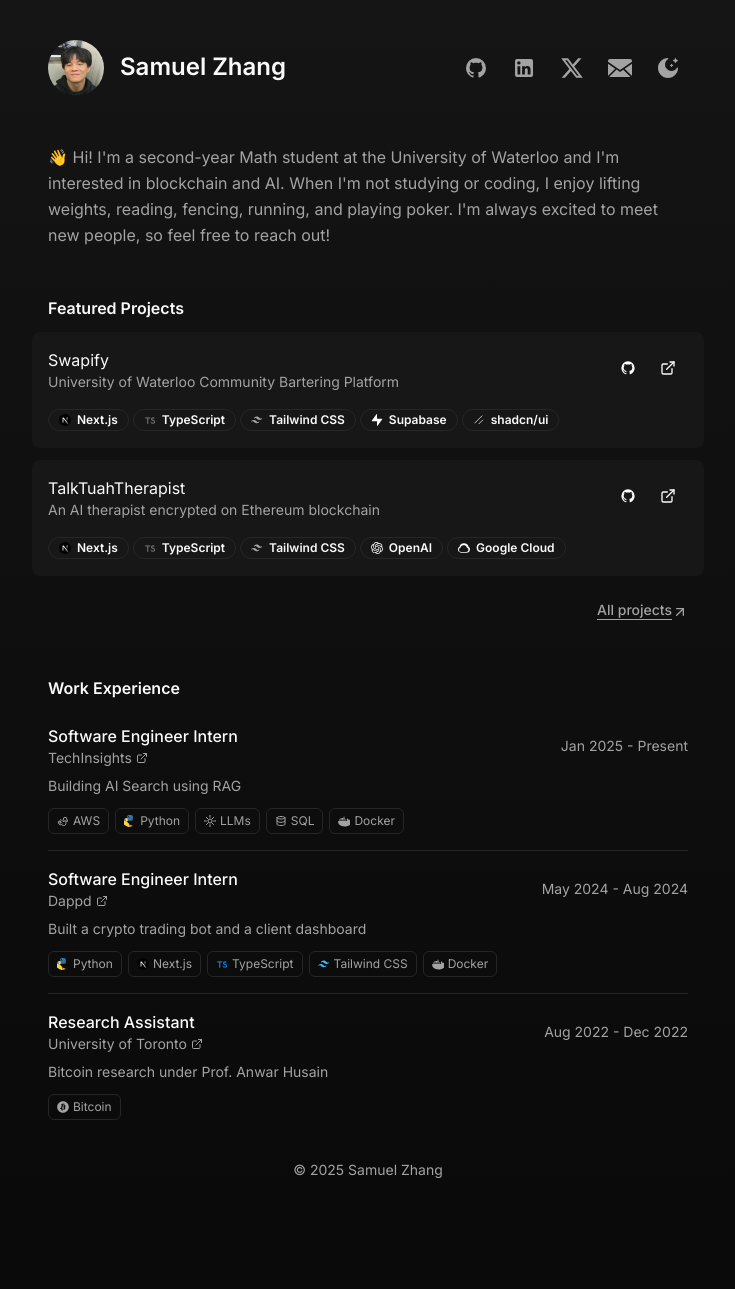
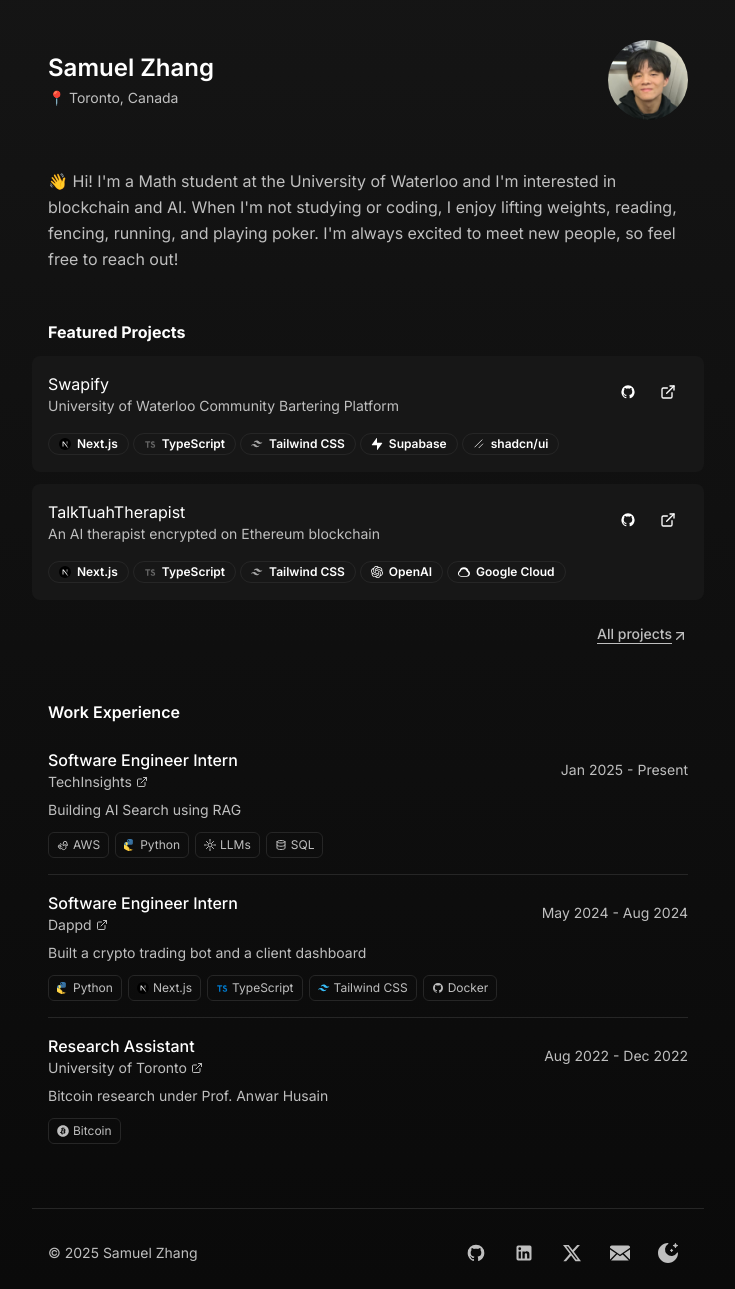
Before and after one commit to SamuelZ12/personal-website, a Next.js app: page / in a window 1280 px wide. Shown: the whole page, without its empty margins (272-1007 px from the left). Before the commit the page ends 1196 px from the top, so only its background shows below. Built offline with nearby package versions, Linux system fonts and the light colour scheme.

Commit message:
Change layout
Darker text, move socials to footer, add location subtitle, smaller name size

```diff
--- a/src/app/globals.css
+++ b/src/app/globals.css
@@ -5,13 +5,13 @@
 @layer base {
     :root {
         --background: 0 0% 100%;
-        --foreground: 0 0% 3.9%;
+        --foreground: 0 0% 0%;
 
         --card: 0 0% 100%;
-        --card-foreground: 0 0% 3.9%;
+        --card-foreground: 0 0% 0%;
 
         --popover: 0 0% 100%;
-        --popover-foreground: 0 0% 3.9%;
+        --popover-foreground: 0 0% 0%;
 
         --primary: 0 0% 9%;
         --primary-foreground: 0 0% 98%;
@@ -20,7 +20,7 @@
         --secondary-foreground: 0 0% 9%;
 
         --muted: 0 0% 96.1%;
-        --muted-foreground: 0 0% 45.1%;
+        --muted-foreground: 0 0% 30%;
 
         --accent: 0 0% 96.1%;
         --accent-foreground: 0 0% 9%;
@@ -43,28 +43,28 @@
 
     .dark {
         --background: 0 0% 3.9%;
-        --foreground: 0 0% 98%;
+        --foreground: 0 0% 100%;
 
         --card: 0 0% 3.9%;
-        --card-foreground: 0 0% 98%;
+        --card-foreground: 0 0% 100%;
 
         --popover: 0 0% 3.9%;
-        --popover-foreground: 0 0% 98%;
+        --popover-foreground: 0 0% 100%;
 
         --primary: 0 0% 98%;
         --primary-foreground: 0 0% 9%;
 
         --secondary: 0 0% 14.9%;
-        --secondary-foreground: 0 0% 98%;
+        --secondary-foreground: 0 0% 100%;
 
         --muted: 0 0% 14.9%;
-        --muted-foreground: 0 0% 63.9%;
+        --muted-foreground: 0 0% 75%;
 
         --accent: 0 0% 14.9%;
-        --accent-foreground: 0 0% 98%;
+        --accent-foreground: 0 0% 100%;
 
         --destructive: 0 62.8% 30.6%;
-        --destructive-foreground: 0 0% 98%;
+        --destructive-foreground: 0 0% 100%;
 
         --border: 0 0% 14.9%;
         --input: 0 0% 14.9%;
--- a/src/app/page.tsx
+++ b/src/app/page.tsx
@@ -16,7 +16,7 @@ export default function Home() {
                 </p>
             </div>
             <div className='flex animate-slide-from-down-and-fade-3 flex-col gap-3'>
-                <h2 className='px-4 font-semibold'>Featured Projects</h2>
+                <h2 className='px-4 font-bold'>Featured Projects</h2>
                 {CONFIG.projects
                     .filter((project) => project.featured)
                     .map((project, idx) => (
--- a/src/components/contact.tsx
+++ b/src/components/contact.tsx
@@ -1,10 +1,57 @@
+import { Icons } from '@/components/icons'
+import { ModeToggle } from '@/components/mode-toggle'
+import { Button } from '@/components/ui/button'
+import {
+    Tooltip,
+    TooltipContent,
+    TooltipProvider,
+    TooltipTrigger,
+} from '@/components/ui/tooltip'
 import { CONFIG } from '@/config'
 import { cn } from '@/lib/utils'
+import Link from 'next/link'
 
 const Contact = () => {
     return (
-        <div className='mt-6 flex flex-col items-center justify-center gap-6'>
-            <p className='text-sm text-muted-foreground'>© 2025 Samuel Zhang</p>
+        <div className='mt-12 flex flex-col border-t pt-6'>
+            <div className='flex items-center justify-between px-4'>
+                <p className='text-sm text-muted-foreground'>© 2025 Samuel Zhang</p>
+                <div className='flex items-center gap-2'>
+                    <TooltipProvider delayDuration={70}>
+                        {CONFIG.socials.map((social, idx) => {
+                            const Icon = Icons[social.icon]
+                            return (
+                                <Tooltip key={idx}>
+                                    <TooltipTrigger asChild>
+                                        <Button
+                                            asChild
+                                            variant={'ghost'}
+                                            className={cn(
+                                                'size-10 p-0 text-muted-foreground transition-colors duration-200 hover:text-foreground'
+                                            )}
+                                        >
+                                            <Link
+                                                href={social.url}
+                                                target='_blank'
+                                                aria-label={social.name}
+                                            >
+                                                <Icon className='size-5' />
+                                            </Link>
+                                        </Button>
+                                    </TooltipTrigger>
+                                    <TooltipContent
+                                        side='top'
+                                        className='bg-transparent text-xs'
+                                    >
+                                        {social.name}
+                                    </TooltipContent>
+                                </Tooltip>
+                            )
+                        })}
+                        <ModeToggle />
+                    </TooltipProvider>
+                </div>
+            </div>
         </div>
     )
 }
--- a/src/components/header.tsx
+++ b/src/components/header.tsx
@@ -1,30 +1,29 @@
 import { Icons } from '@/components/icons'
-import { ModeToggle } from '@/components/mode-toggle'
 import { Avatar, AvatarFallback, AvatarImage } from '@/components/ui/avatar'
-import { buttonVariants } from '@/components/ui/button'
-import {
-    Tooltip,
-    TooltipContent,
-    TooltipProvider,
-    TooltipTrigger,
-} from '@/components/ui/tooltip'
 import { CONFIG } from '@/config'
 import { cn, getInitials } from '@/lib/utils'
 import Image from 'next/image'
-import Link from 'next/link'
 
 const Header = () => {
     return (
         <header className='flex w-full animate-slide-from-down-and-fade-1 flex-col gap-6 px-4'>
             <div className='flex items-center justify-between'>
-                <div className='flex items-center gap-4'>
-                    <Avatar className='size-14'>
+                <div>
+                    <h1 className='text-2xl font-semibold'>{CONFIG.name}</h1>
+                    <p className='mt-1 text-sm text-muted-foreground'>
+                        {CONFIG.title}
+                    </p>
+                    <p className='mt-1 text-sm text-muted-foreground'>
+                        📍 Toronto, Canada
+                    </p>
+                </div>
+                <Avatar className='size-20'>
                     <AvatarImage src={CONFIG.avatar} asChild>
                         <Image
                             src={CONFIG.avatar}
                             alt={CONFIG.name + ' avatar'}
-                                width={56}
-                                height={56}
+                            width={80}
+                            height={80}
                             priority={true}
                         />
                     </AvatarImage>
@@ -32,46 +31,6 @@ const Header = () => {
                         {getInitials(CONFIG.name)}
                     </AvatarFallback>
                 </Avatar>
-                    <div>
-                        <h1 className='text-2xl font-semibold'>{CONFIG.name}</h1>
-                        <p className='mt-0.5 text-sm text-muted-foreground'>
-                            {CONFIG.title}
-                        </p>
-                    </div>
-                </div>
-                <div className='flex items-center gap-2'>
-                    <TooltipProvider delayDuration={70}>
-                        {CONFIG.socials.map((social, idx) => {
-                            const Icon = Icons[social.icon]
-                            return (
-                                <Tooltip key={idx}>
-                                    <TooltipTrigger asChild>
-                                        <Link
-                                            href={social.url}
-                                            target='_blank'
-                                            aria-label={social.name}
-                                            className={cn(
-                                                buttonVariants({
-                                                    variant: 'ghost',
-                                                }),
-                                                'size-8 p-0 text-muted-foreground transition-colors duration-200 hover:text-foreground md:size-10'
-                                            )}
-                                        >
-                                            <Icon className='size-5 md:size-6' />
-                                        </Link>
-                                    </TooltipTrigger>
-                                    <TooltipContent
-                                        side='bottom'
-                                        className='bg-transparent text-xs'
-                                    >
-                                        {social.name}
-                                    </TooltipContent>
-                                </Tooltip>
-                            )
-                        })}
-                    </TooltipProvider>
-                    <ModeToggle />
-                </div>
             </div>
         </header>
     )
--- a/src/config.tsx
+++ b/src/config.tsx
@@ -70,13 +70,13 @@ export const CONFIG: Config = {
     ],
     description: (
         <>
-            👋 Hi! I&apos;m a second-year Math student at the University of Waterloo
+            👋 Hi! I&apos;m a Math student at the University of Waterloo
             and I&apos;m interested in blockchain and AI. When I'm not studying or coding,
             I enjoy lifting weights, reading, fencing, running, and playing poker.
             I&apos;m always excited to meet new people, so feel free to reach out!
         </>
     ),
-    descriptionRaw: `Hi! I'm a second year Math student at the University of Waterloo and I'm interested in blockchain and AI. When I'm not studying or coding, I enjoy lifting weights, reading, fencing, running, and playing poker. I'm always excited to meet new people, so feel free to reach out!`,
+    descriptionRaw: `Hi! I'm a Math student at the University of Waterloo and I'm interested in blockchain and AI. When I'm not studying or coding, I enjoy lifting weights, reading, fencing, running, and playing poker. I'm always excited to meet new people, so feel free to reach out!`,
     projects: [
         {
             name: 'Swapify',
@@ -124,7 +124,6 @@ export const CONFIG: Config = {
                     { name: 'Python', icon: 'python' },
                     { name: 'LLMs', icon: 'llm' },
                     { name: 'SQL', icon: 'sql' },
-                    { name: 'Docker', icon: 'docker' },
                 ]
             },
             {
@@ -142,7 +141,7 @@ export const CONFIG: Config = {
                     { name: 'Next.js', icon: 'next' },
                     { name: 'TypeScript', icon: 'typescript' },
                     { name: 'Tailwind CSS', icon: 'tailwindcss' },
-                    { name: 'Docker', icon: 'docker' },
+                    { name: 'Docker', icon: 'github' },
                 ]
             },
             {
```
Lines whose indentation alone changed are shown as unchanged.
